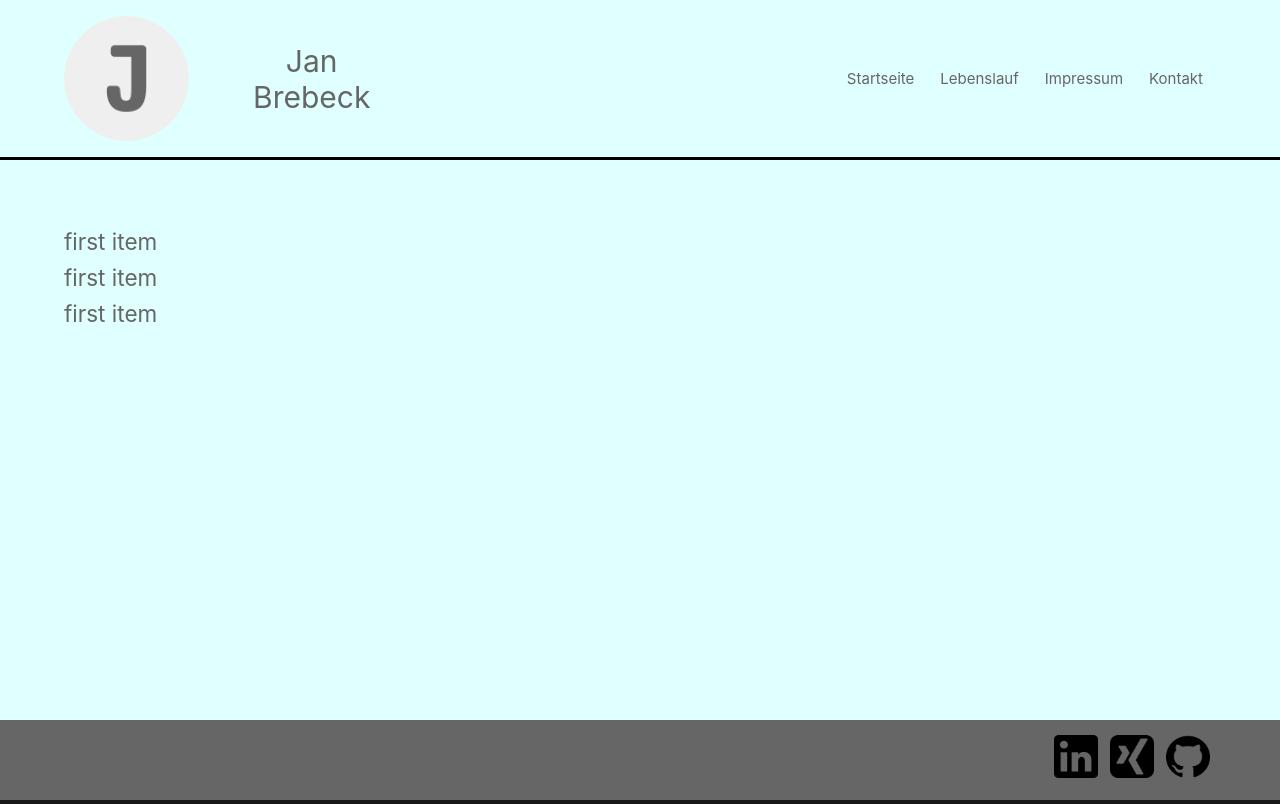
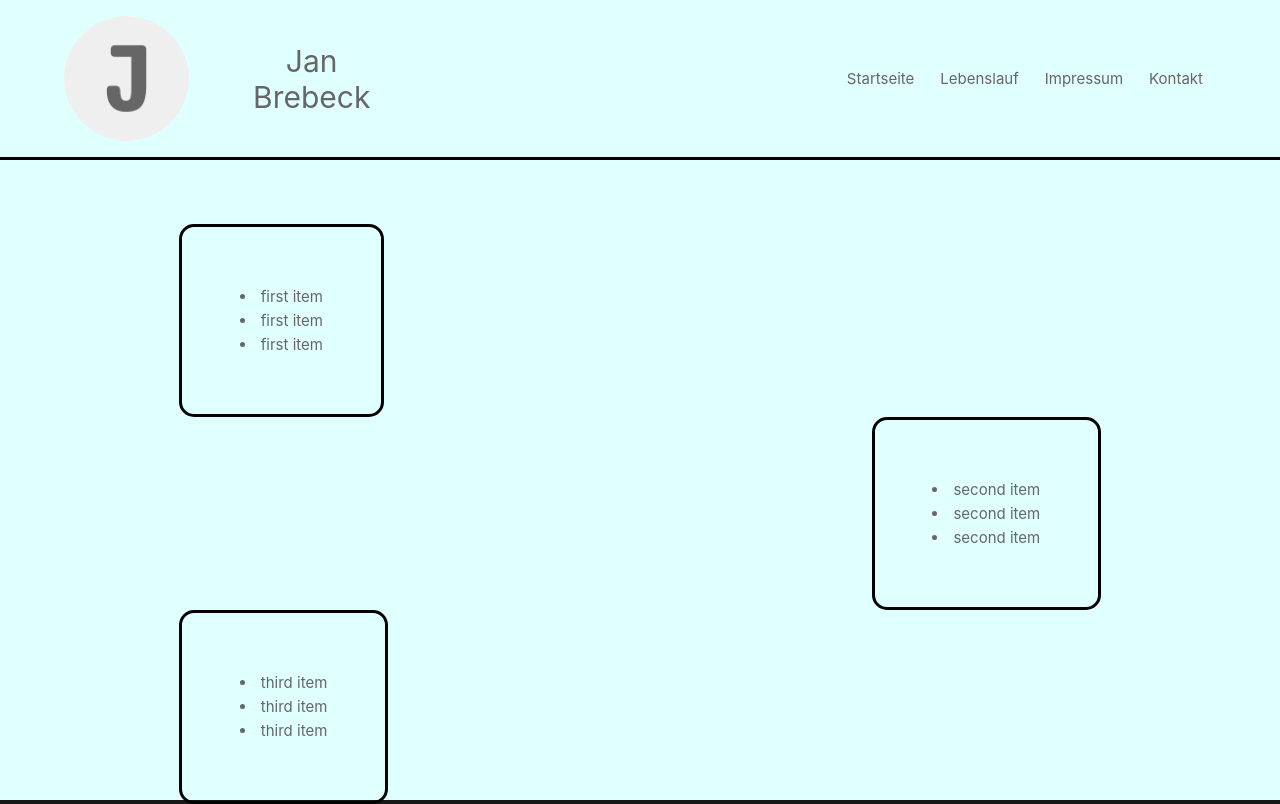
Before and after one commit to Brebeck-Jan/resume-website-with-vue, a Vue app in the folder resume-website/: page /cv in a window 1280 px wide. Shown: the top 804 px of the page. Built offline with nearby package versions, Linux system fonts and the light colour scheme.

Commit message:
feat: current working desing of footer

```diff
--- a/resume-website/src/components/Footer.vue
+++ b/resume-website/src/components/Footer.vue
@@ -1,11 +1,12 @@
 <script setup lang="ts">
 
-import {RouterLink} from "vue-router";
 </script>
 
 <template>
   <div class="footer">
-    <div style="float: right; align-content: center; align-items: center; height: 100%; margin-right: 5%">
+    <div
+        style="align-content: center; align-items: center; height: 100%; margin-top:auto; vertical-align: center;">
+      <div style="float: right; width: 20%; margin-right: 5%;">
         <a href="https://www.linkedin.com/in/jan-brebeck-596440176/" target="_blank">
           <img alt="profile-picture" src="../assets/linkedin.png"/>
         </a>
@@ -17,13 +18,18 @@ import {RouterLink} from "vue-router";
         </a>
       </div>
     </div>
+  </div>
 </template>
 
 <style scoped>
 img {
-  width: 50px;
-  height: 50px;
-  padding: 2%;
+  width: 32.5%;
+  height: 32.5%;
+}
+
+a {
+  padding: 0;
+  padding-left: 0.8%;
 }
 
 .footer {
--- a/resume-website/src/components/cv/CvItem.vue
+++ b/resume-website/src/components/cv/CvItem.vue
@@ -1,14 +1,39 @@
 <script setup lang="ts">
 import {defineProps} from "vue";
 
-const props = defineProps(['text'])
+const props = defineProps(['text', 'index'])
 
 </script>
 
 <template>
-<h2>{{ props.text}}</h2>
+  <div style="width: 100%">
+    <div :class="[index % 2 == 0 ? 'card even' : 'card odd']">
+      <li class="cvItem">{{ props.text }}</li>
+      <li class="cvItem">{{ props.text }}</li>
+      <li class="cvItem">{{ props.text }}</li>
+    </div>
+  </div>
 </template>
 
 <style scoped>
+.card {
+  border-radius: 15px;
+  border-style: solid;
+  border-color: black;
+  width: fit-content;
+  padding: 5%;
+}
+
+.odd {
+  text-align: right;
+  margin-right: 10%;
+  margin-left: auto;
+}
+
+.even {
+  text-align: left;
+  margin-left: 10%;
+  margin-right: auto;
+}
 
 </style>
--- a/resume-website/src/views/CV.vue
+++ b/resume-website/src/views/CV.vue
@@ -1,13 +1,23 @@
 <script setup lang="ts">
 import CvItem from "@/components/cv/CvItem.vue";
+
 const textsForCvItems = ["first item", "second item", "third item"]
 
 </script>
 
 <template>
-  <CvItem text="first item"/>
-  <CvItem text="first item"/>
-  <CvItem text="first item"/>
+  <div>
+
+  </div>
+  <div style="height:100%">
+    <CvItem
+        v-for="(item, index) in textsForCvItems"
+        :text="item"
+        :index="index"
+        :key="item"
+    />
+  </div>
+
 </template>
 
 <style scoped>
```
Lines whose indentation alone changed are shown as unchanged.
